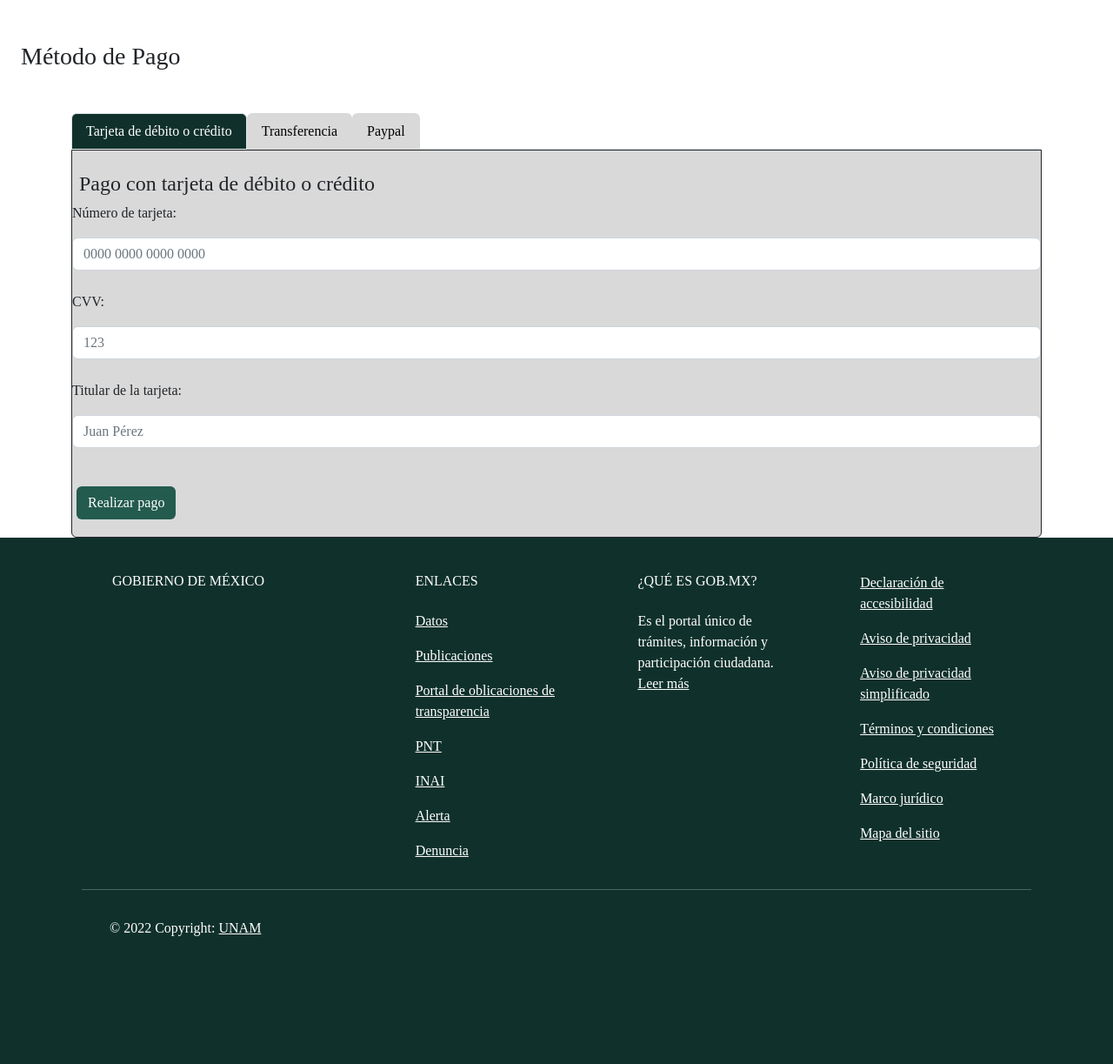
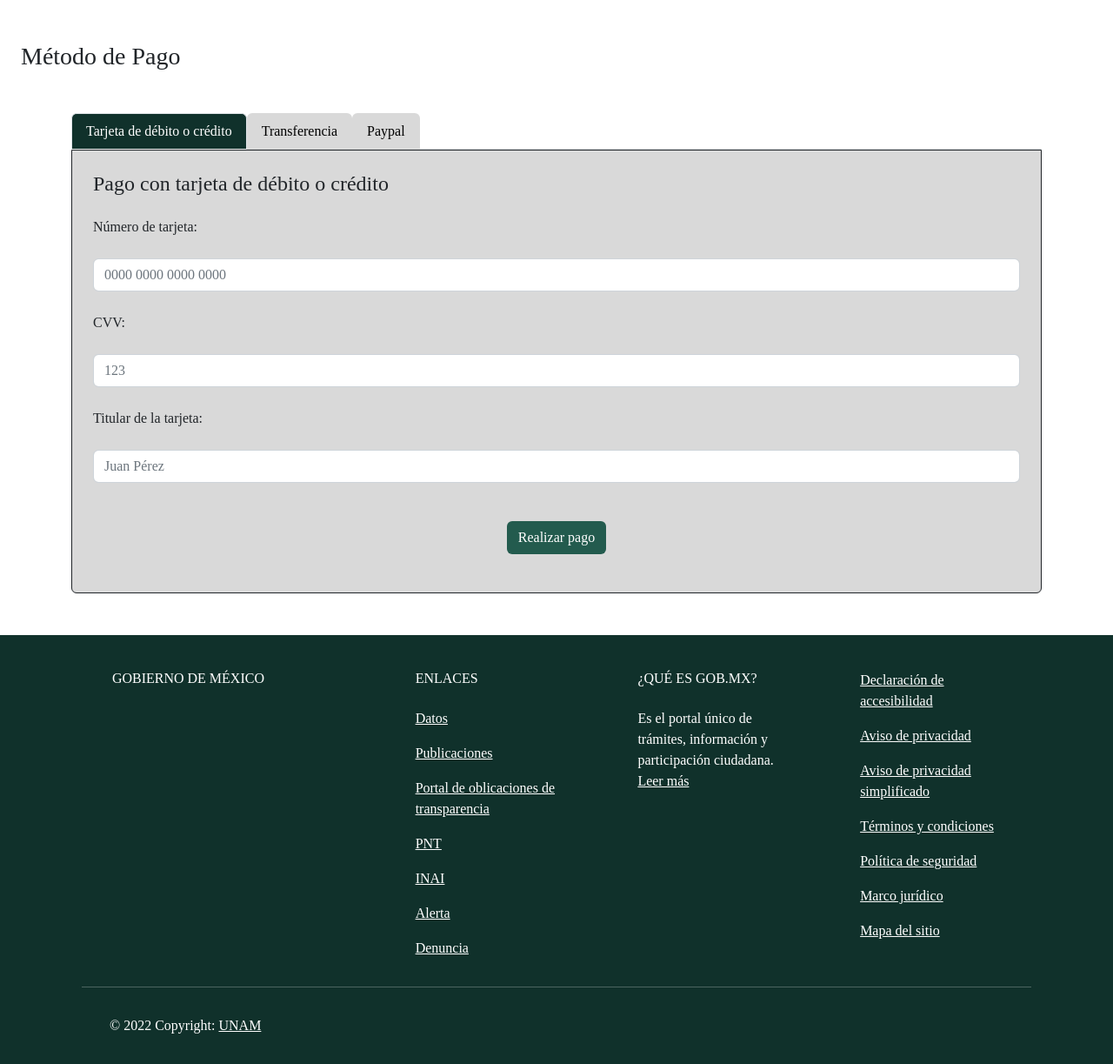
Before and after one commit to DavidBautistaC1298/ProyectoDIU, a Django app: page /pago in a window 1280 px wide. Shown: the part 70-1293 px from the top of the page at 87% size. Before the commit the page ends 1146 px from the top, so only its background shows below. Run offline with Django 3.2, Linux system fonts and the light colour scheme.

Commit message:
Se modificó la vista de pago

```diff
--- a/ProyectoDjango/proyectoDIU/pasaportes/templates/pago.html
+++ b/ProyectoDjango/proyectoDIU/pasaportes/templates/pago.html
@@ -35,88 +35,95 @@
       </ul>
 
       <!-- Tab -->
-      <div class="tab-content border border-dark rounded-bottom grey-color">
+      <div class="tab-content border border-dark rounded-bottom grey-color mb-4">
         <!-- tab tarjeta -->
         <div class="tab-pane active" id="tarjeta">
-          <h4 class="ms-2 mt-4">Pago con tarjeta de débito o crédito</h4>
-            <p>Número de tarjeta: </p>
-            <div class="form-outline mb-4">
+          <h4 class="ms-4 mt-4">Pago con tarjeta de débito o crédito</h4>
+            <p class="mt-4 ms-4">Número de tarjeta: </p>
+            <div class="form-outline mt-4 ms-4 me-4 mb-4">
               <input type="number" id="form2Example11" class="form-control"
                 placeholder="0000 0000 0000 0000" />
             </div>
-            <p>CVV: </p>
-            <div class="form-outline mb-4">
+            <p class="mt-4 ms-4">CVV: </p>
+            <div class="form-outline mt-4 ms-4 me-4 mb-4">
               <input type="number" id="form2Example11" class="form-control"
                 placeholder="123" />
             </div>
 
-            <p>Titular de la tarjeta: </p>
-            <div class="form-outline mb-4">
+            <p class="mt-4 ms-4">Titular de la tarjeta: </p>
+            <div class="form-outline mt-4 ms-4 me-4 mb-4">
               <input type="text" id="form2Example11" class="form-control"
                 placeholder="Juan Pérez" />
             </div>
 
+            <div class="container text-center mb-4">
               <button type="button" class="btn green-color text-white space" onclick="location.href='{% url 'pago'%}'">
                 Realizar pago
               </button>
+            </div>
+
 
         </div>
         <!-- tab tarjeta end -->
 
         <!-- Tab transferencia -->
         <div class="tab-pane" id="transferencia">
-          <h4 class="ms-2 mt-4">Transferencia electrónica</h4>
+          <h4 class="ms-4 mt-4 mb-4">Transferencia electrónica</h4>
 
-          <p>Para realizar el pago a través de transferencia electrónica se debe depositar el monto a la cuenta:  </p>
+          <p class="ms-4 mt-4 mb-4">Para realizar el pago a través de transferencia electrónica se debe depositar el monto a la cuenta:  </p>
 
-          <p> 1234 5678 9101 1121 </p>
-          <p>Banco BVVA </p>
+          <p class="ms-4 mt-4 mb-4"> 1234 5678 9101 1121 </p>
+          <p class="ms-4 mt-4 mb-4">Banco BVVA </p>
 
-          <p>Con destinatario "Gobierno de la CDMX" </p>
+          <p class="ms-4 mt-4 mb-4">Con destinatario "Gobierno de la CDMX" </p>
 
-          <p>Número de referencia: </p>
-          <div class="form-outline mb-4">
+          <p class="ms-4 mt-4 mb-4">Número de referencia: </p>
+          <div class="form-outline mt-4 ms-4 me-4 mb-4">
             <input type="number" id="form2Example11" class="form-control"
               placeholder="00000000" />
           </div>
 
-          <p>Clave de rastreo: </p>
-          <div class="form-outline mb-4">
+          <p class="ms-4 mt-4 mb-4">Clave de rastreo: </p>
+          <div class="form-outline mt-4 ms-4 me-4 mb-4">
             <input type="number" id="form2Example11" class="form-control"
               placeholder="000000000000000000000000" />
           </div>
 
-          <p>Folio de la operación: </p>
-          <div class="form-outline mb-4">
+          <p class="ms-4 mt-4 mb-4">Folio de la operación: </p>
+          <div class="form-outline mt-4 ms-4 me-4 mb-4">
             <input type="number" id="form2Example11" class="form-control"
               placeholder="0000000000" />
           </div>
 
+          <div class="container text-center mb-4">
             <button type="button" class="btn green-color text-white space" onclick="location.href='{% url 'pago'%}'">
               Realizar pago
             </button>
+          </div>
 
         </div>
         <!-- Tab transferencia end -->
 
         <!-- Tab paypal -->
         <div class="tab-pane" id="paypal">
-          <h4 class="ms-2 mt-4">Pago con Paypal</h4>
-            <p>Correo: </p>
-            <div class="form-outline mb-4">
+          <h4 class="ms-4 mt-4 mb-4">Pago con Paypal</h4>
+            <p class="ms-4 mt-4 mb-4">Correo: </p>
+            <div class="form-outline mt-4 ms-4 me-4 mb-4">
               <input type="email" id="form2Example11" class="form-control"
                 placeholder="correo@example.com" />
             </div>
 
-            <div class="form-outline mb-4">
-              <label class="form-label" for="form2Example22">Contraseña :</label>
+            <div class="form-outline mt-4 ms-4 me-4 mb-4">
+              <label class="form-label mb-4" for="form2Example22">Contraseña :</label>
               <input type="password" id="form2Example22" class="form-control" name="password"
               placeholder="Contraseña"/>
             </div>
 
+            <div class="container text-center mb-4">
               <button type="button" class="btn green-color text-white space" onclick="location.href='{% url 'pago'%}'">
                 Realizar pago
               </button>
+            </div>
 
         </div>
       </div>
@@ -128,7 +135,7 @@
   </body>
 
   <!-- footer -->
-  <footer class="text-center text-lg-start white-text darkgreen-color">
+  <footer class="text-center text-lg-start white-text darkgreen-color mt-4">
     <!-- Grid container -->
     <div class="container p-4 pb-0">
       <!-- Section: Links -->
```
Lines whose indentation alone changed are shown as unchanged.
